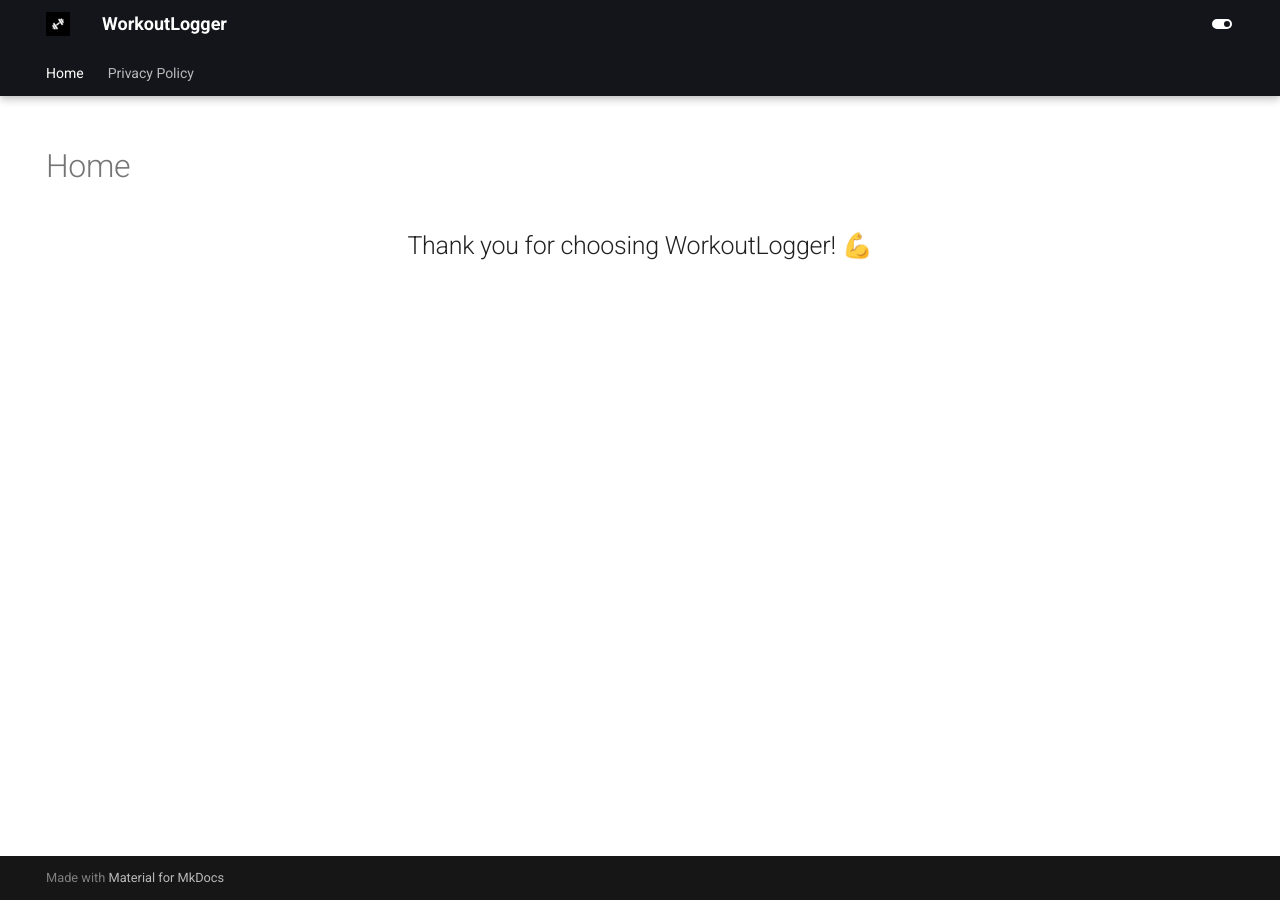
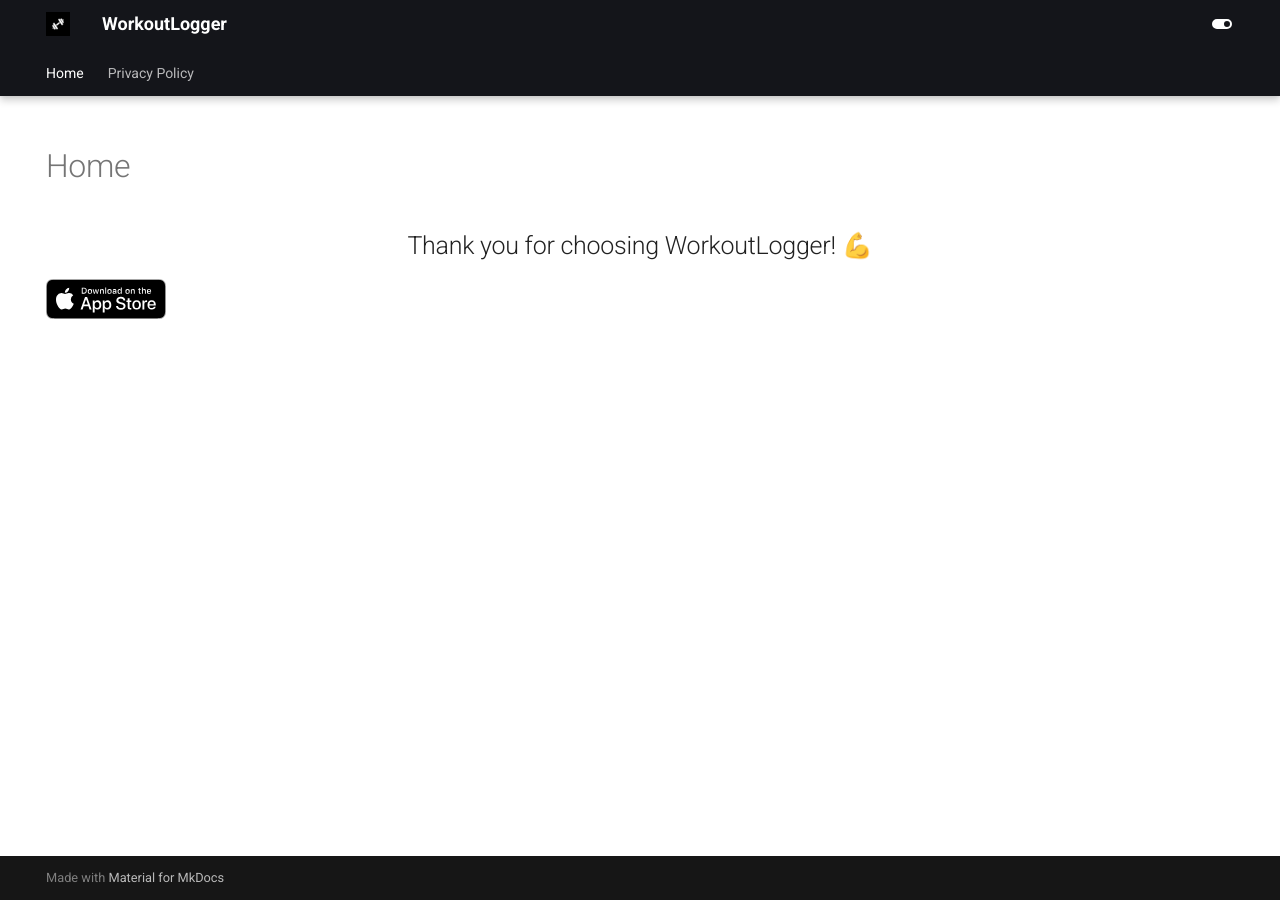
Before and after one commit to workoutLogger/workoutLogger.github.io, an MkDocs documentation site: the page built from docs/index.md, in a window 1280 px wide. Built offline with MkDocs 1.6.1 and Material for MkDocs 9.7.7, drawn with Linux system fonts in a browser that asks for light colours.

Commit message:
Update index.md

```diff
--- a/docs/index.md
+++ b/docs/index.md
@@ -4,3 +4,7 @@
 ---
 
 <h2 style="text-align: center;">Thank you for choosing WorkoutLogger! 💪</h3>
+
+<a href="https://apps.apple.com/de/app/yet-another-workoutlogger/id6484401597?l=en-GB" target="_blank">
+    <img src="assets/download_button_black.svg" alt="SVG Button" class="svg-button">
+</a>
```
